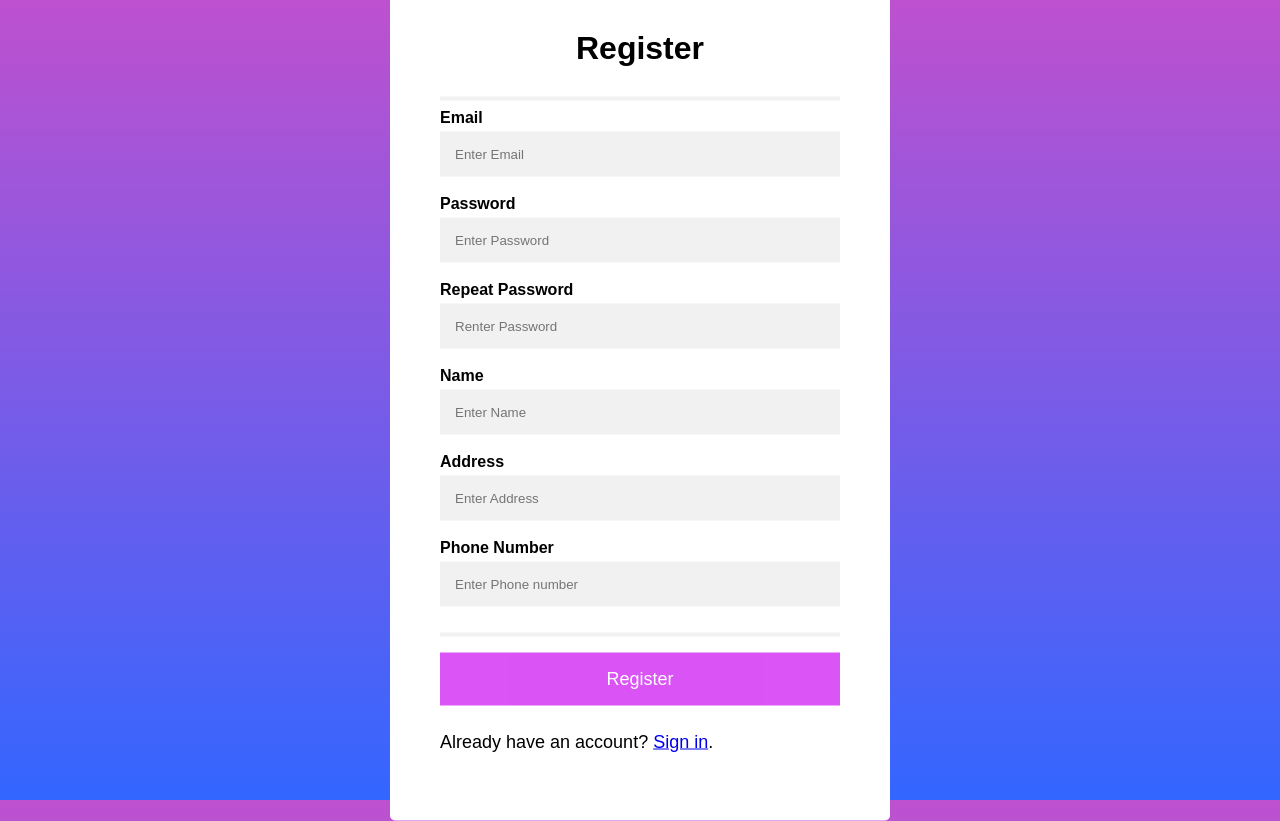
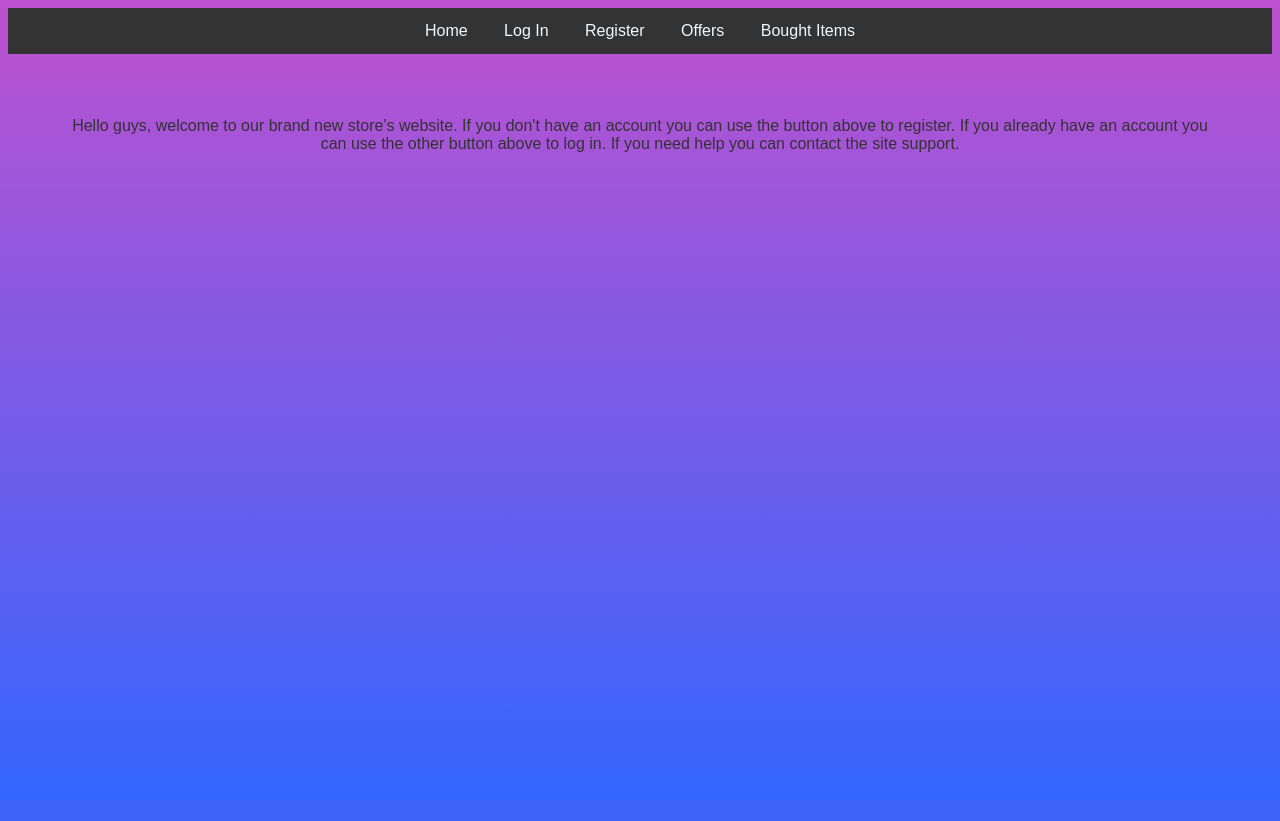
Before and after one commit to vankoowe/Flask-project, a Flask app: page / in a window 1280 px wide. After the commit the page ends 661 px from the top, so only its background shows below. Run offline with Flask 2, Linux system fonts and the light colour scheme.

Commit message:
Updated version

```diff
--- a/Online Store/app.py
+++ b/Online Store/app.py
@@ -1,13 +1,18 @@
-from flask import Flask, render_template, url_for, request
-#from flask_sqlalchemy import SQLAlchemy
+from flask import Flask, render_template, url_for, request, redirect
 
 app = Flask(__name__)
-#app.config['SQLALCHEMY_DATABASE_URI'] = 'sqlite:///test.db'
-#db = SQLAlchemy(app)
 
 @app.route('/')
+def index():
+    return render_template('index.html')
+
+@app.route('/register', methods=['GET', 'POST'])
 def register():
+    if request.method == 'POST':
+        return redirect(url_for('login'))
+
     return render_template('register.html')
+
 
 @app.route('/login', methods=['GET', 'POST'])
 def login():
--- a/Online Store/static/styles/style.css
+++ b/Online Store/static/styles/style.css
@@ -57,3 +57,34 @@ hr {
     width: 100%;
     opacity: 0.9;
 }
+
+.nav{
+    border: none;
+    border-width:1px 0;
+    list-style:none;
+    margin:0;
+    padding:0;
+    text-align:center;
+    background-color: #333;
+}
+.nav li{
+    display:inline;
+}
+
+.nav a{
+    display: inline-block;
+    padding: 14px 16px;
+    text-decoration: none;
+    text-align: center;
+    color: aliceblue;
+}
+
+li a:hover {
+    background-color: #111;
+}
+
+p{
+    color: #333;
+    text-align: center;
+    margin: 5%;
+}
--- /dev/null
+++ b/Online Store/templates/index.html
@@ -0,0 +1,20 @@
+{% extends 'base.html' %}
+
+{% block body %}
+<ul class="nav">
+    <li><a href="{{ url_for('index') }}">Home</a></li>
+    <li><a href="{{ url_for('login') }}">Log In</a></li>
+    <li><a href="{{ url_for('register') }}">Register</a></li>
+    <li><a href="offers.html">Offers</a></li>
+    <li><a href="offers.html">Bought Items</a></li>
+</ul>
+
+<p>
+    Hello guys, welcome to our brand new store's website.
+    If you don't have an account you can use the button
+    above to register. If you already have an account you
+    can use the other button above to log in. If you need help
+    you can contact the site support.
+</p>
+
+{% endblock %}
--- a/Online Store/templates/register.html
+++ b/Online Store/templates/register.html
@@ -5,6 +5,14 @@
 {% endblock %}
 
 {% block body %}
+<ul class="nav">
+	<li><a href="{{ url_for('index') }}">Home</a></li>
+	<li><a href="{{ url_for('login') }}">Log In</a></li>
+	<li><a href="{{ url_for('register') }}">Register</a></li>
+	<li><a href="offers.html">Offers</a></li>
+	<li><a href="offers.html">Bought Items</a></li>
+</ul>
+
 <div class="container">
         <h1>Register</h1>
     <hr>
```
Also changed, not shown: Online Store/database.py (added, +41 -0 lines), Online Store/templates/login.html (+10 -0 lines), Online Store/user.py (added, +60 -0 lines).
